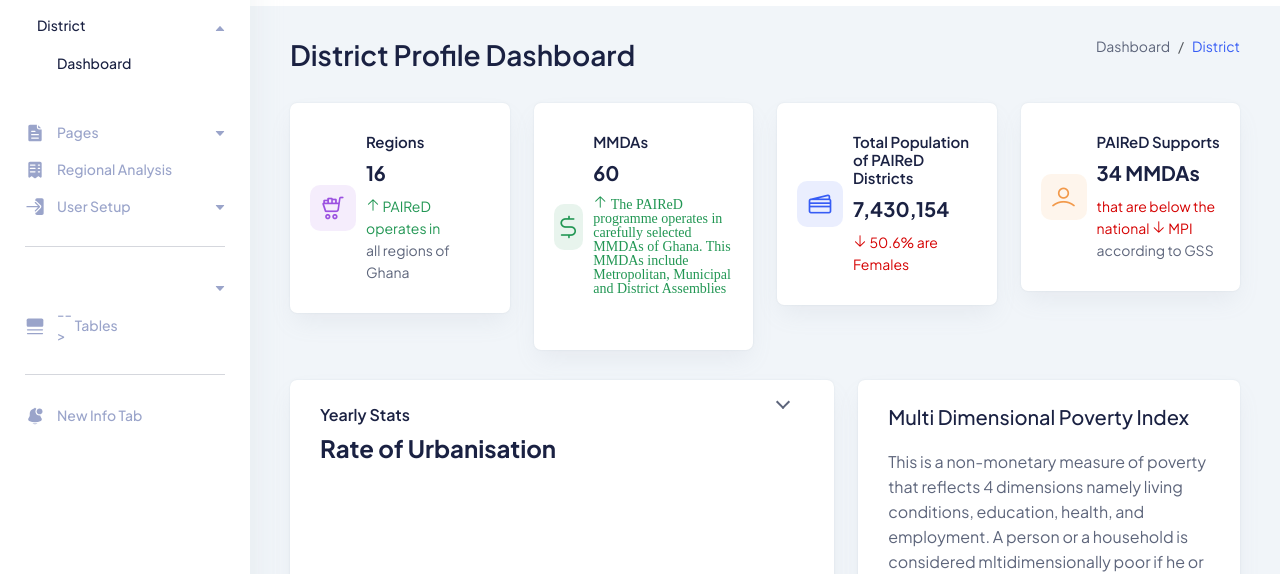
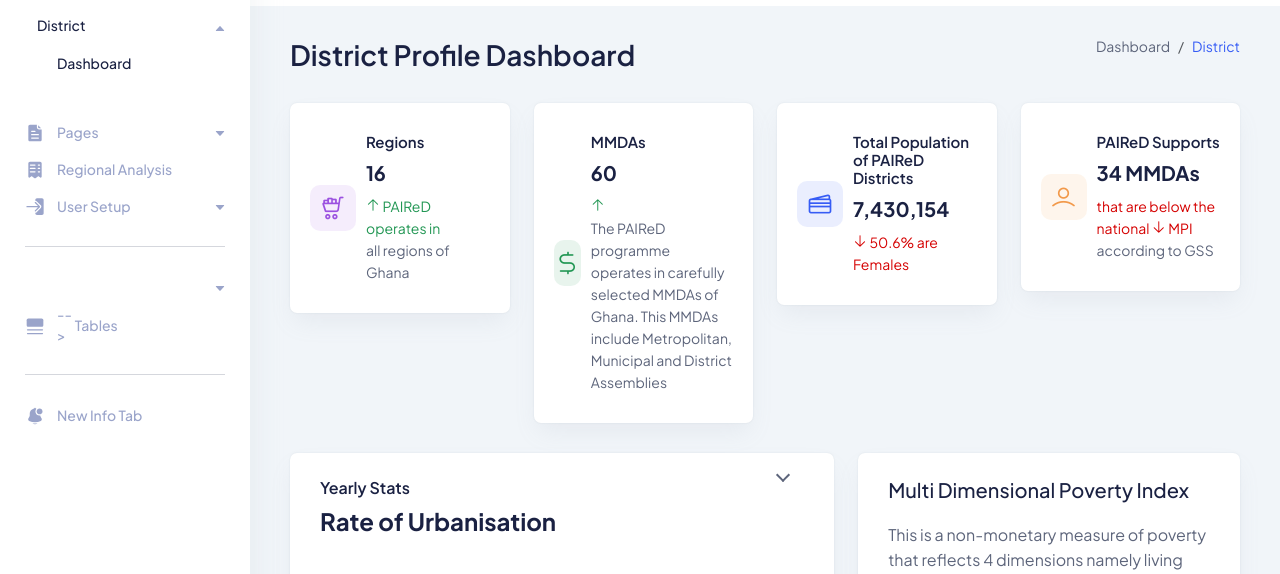
Before and after one commit to Jsdogbey/districtprofile, a website: page index.html in a window 1280 px wide. Shown: the part 84-658 px from the top of the page. Drawn offline with Linux system fonts and the light colour scheme; a script that the page names is missing.

Commit message:
new updates

```diff
--- a/index.html
+++ b/index.html
@@ -511,8 +511,8 @@
                   <h6 class="mb-10">MMDAs</h6>
                   <h3 class="text-bold mb-10">60</h3>
                   <p class="text-sm text-success">
-                    <i class="lni lni-arrow-up"> The PAIReD programme operates in carefully selected MMDAs of Ghana. This MMDAs include Metropolitan, Municipal and District Assemblies</i>
-                    <span class="text-gray"></span>
+                    <i class="lni lni-arrow-up"> </i>
+                    <span class="text-gray">The PAIReD programme operates in carefully selected MMDAs of Ghana. This MMDAs include Metropolitan, Municipal and District Assemblies</span>
                   </p>
                 </div>
               </div>
```
